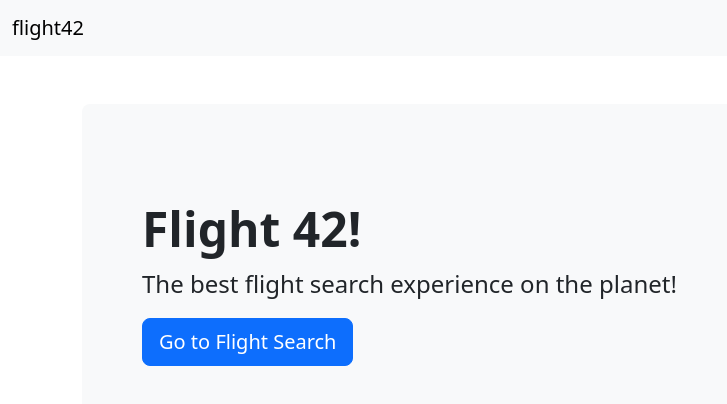
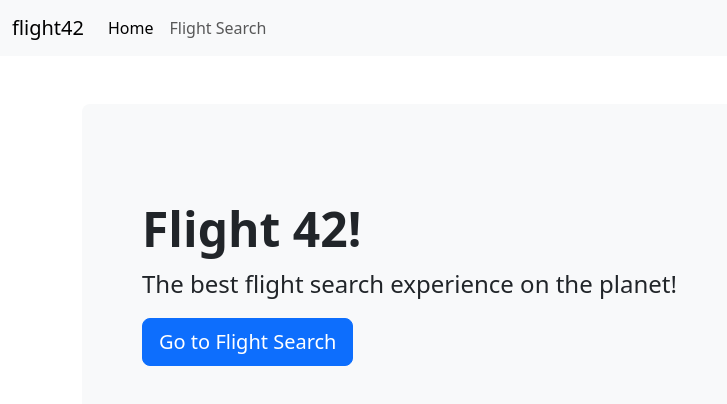
Before and after one commit to danielmurrmann/flight-app-bt, an Angular app: page /home in a window 1280 px wide. Shown: the top 404 px of the page, without its empty margins (0-727 px from the left). Built offline with nearby package versions, Linux system fonts and the light colour scheme.

Commit message:
72 – Use RouterLink Directive

```diff
--- a/src/app/app.html
+++ b/src/app/app.html
@@ -1,12 +1,17 @@
 <nav class="navbar navbar-expand bg-body-tertiary">
   <div class="container-fluid">
-    <a class="navbar-brand" href="#">{{title()}}</a>
+    <a class="navbar-brand" routerLink="/home">{{title()}}</a>
     <button class="navbar-toggler" type="button" data-bs-toggle="collapse" data-bs-target="#navbarNav" aria-controls="navbarNav" aria-expanded="false" aria-label="Toggle navigation">
       <span class="navbar-toggler-icon"></span>
     </button>
-    <div class="collapse navbar-expand" id="navbarNav">
+    <div class="collapse navbar-collapse" id="navbarNav">
       <ul class="navbar-nav">
-
+        <li class="nav-item">
+          <a class="nav-link" routerLink="/home" routerLinkActive="active">Home</a>
+        </li>
+        <li class="nav-item">
+          <a class="nav-link" routerLink="/flight-search" routerLinkActive="active">Flight Search</a>
+        </li>
       </ul>
     </div>
   </div>
--- a/src/app/app.ts
+++ b/src/app/app.ts
@@ -1,9 +1,9 @@
 import { Component, signal } from '@angular/core';
-import { RouterOutlet } from '@angular/router';
+import { RouterLink, RouterOutlet, RouterLinkActive } from '@angular/router';
 
 @Component({
   selector: 'app-root',
-  imports: [RouterOutlet],
+  imports: [RouterOutlet, RouterLink, RouterLinkActive],
   templateUrl: './app.html',
   styleUrl: './app.css'
 })
```
